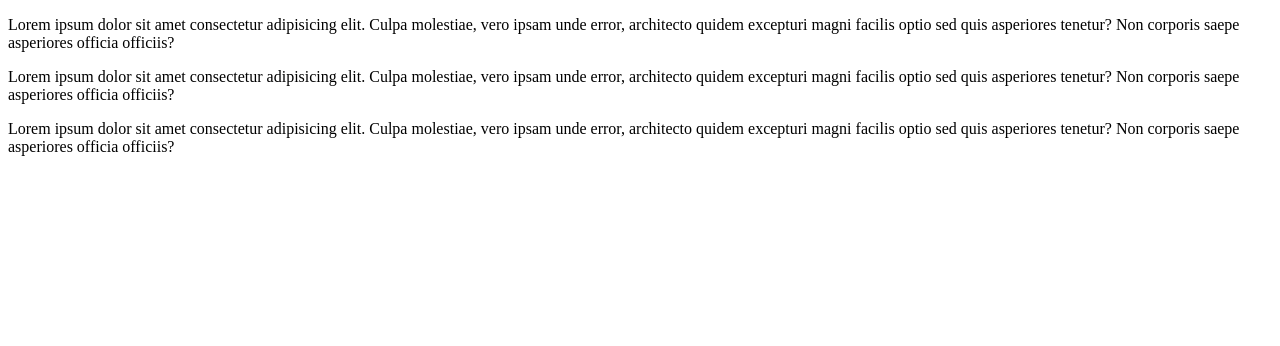
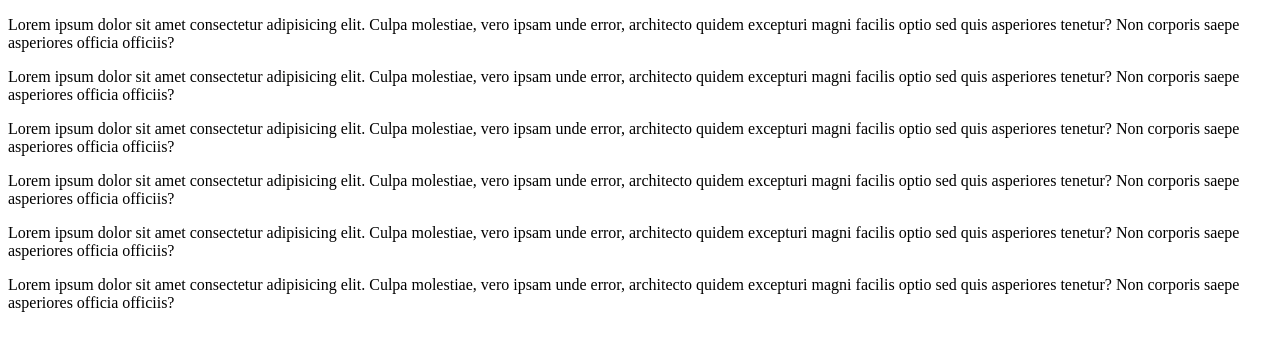
Before and after one commit to Brunelb/GitFormation, a plain HTML site: page index.html in a window 1280 px wide. Drawn offline with Linux system fonts and the light colour scheme.

Commit message:
ajout d'un fichier style et d'une amélioration sur le fichier index

```diff
--- a/index.html
+++ b/index.html
@@ -15,5 +15,14 @@
             excepturi magni facilis optio sed quis asperiores tenetur? Non corporis saepe asperiores officia officiis?</p>
 
     </div>
+        <div class="fooo">
+        <p>Lorem ipsum dolor sit amet consectetur adipisicing elit. Culpa molestiae, vero ipsam unde error, architecto quidem
+            excepturi magni facilis optio sed quis asperiores tenetur? Non corporis saepe asperiores officia officiis?</p>
+        <p>Lorem ipsum dolor sit amet consectetur adipisicing elit. Culpa molestiae, vero ipsam unde error, architecto quidem
+            excepturi magni facilis optio sed quis asperiores tenetur? Non corporis saepe asperiores officia officiis?</p>
+        <p>Lorem ipsum dolor sit amet consectetur adipisicing elit. Culpa molestiae, vero ipsam unde error, architecto quidem
+            excepturi magni facilis optio sed quis asperiores tenetur? Non corporis saepe asperiores officia officiis?</p>
+
+    </div>
 </body>
 </html>
--- /dev/null
+++ b/style.css
@@ -0,0 +1,9 @@
+body{
+    background-color: aqua;
+}
+.foo{
+    background-color: antiquewhite;
+}
+.fooo{
+    background-color: blue;
+}
```
